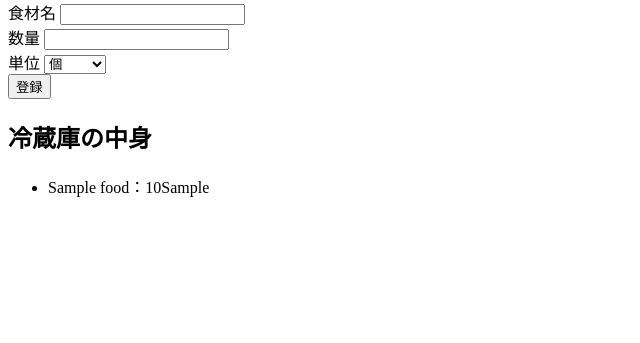
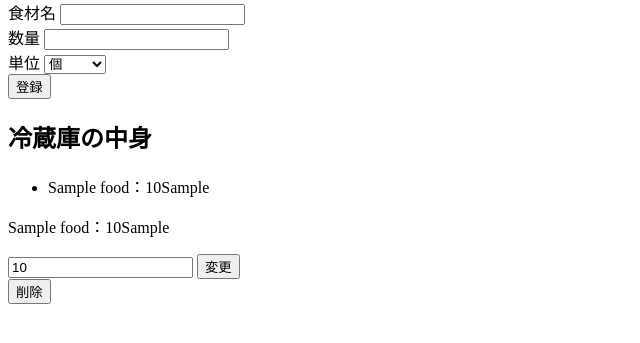
Before and after one commit to makotogap-alt/FridgeChecker-app, a Flask app: page / in a window 1280 px wide. Shown: the part 188-531 px from the top of the page, without its empty margins (0-640 px from the left). Run offline with Flask 3, Linux system fonts and the light colour scheme; tables that the repository leaves empty hold one stand-in row (values such as "Sample post").

Commit message:
Update food management

```diff
--- a/app.py
+++ b/app.py
@@ -46,6 +46,31 @@ def add_food():
 
     return redirect("/")
 
+@app.route("/update/<int:food_id>", methods=["POST"])
+def update_food(food_id):
+    food = Food.query.get_or_404(food_id)
+
+    quantity = int(request.form["quantity"])
+
+    if quantity < 0:
+        return "数量は0以上にしてください", 400
+
+    food.quantity = quantity
+    db.session.commit()
+
+    return redirect("/")
+
+
+@app.route("/delete/<int:food_id>", methods=["POST"])
+def delete_food(food_id):
+    food = Food.query.get_or_404(food_id)
+
+    db.session.delete(food)
+    db.session.commit()
+
+    return redirect("/")
+
+
 
 with app.app_context():
     db.create_all()
--- a/templates/index.html
+++ b/templates/index.html
@@ -48,5 +48,23 @@
     <p>食材はまだ登録されていません。</p>
   {% endif %}
 
+
+{% for food in foods %}
+<div>
+  <p>{{ food.name }}：{{ food.quantity }}{{ food.unit }}</p>
+
+  <form action="{{ url_for('update_food', food_id=food.id) }}" method="POST">
+    <input type="number" name="quantity"
+           value="{{ food.quantity }}" min="0" required>
+    <button type="submit">変更</button>
+  </form>
+
+  <form action="{{ url_for('delete_food', food_id=food.id) }}" method="POST">
+    <button type="submit">削除</button>
+  </form>
+</div>
+{% endfor %}
+
+
 </body>
 </html>
```
